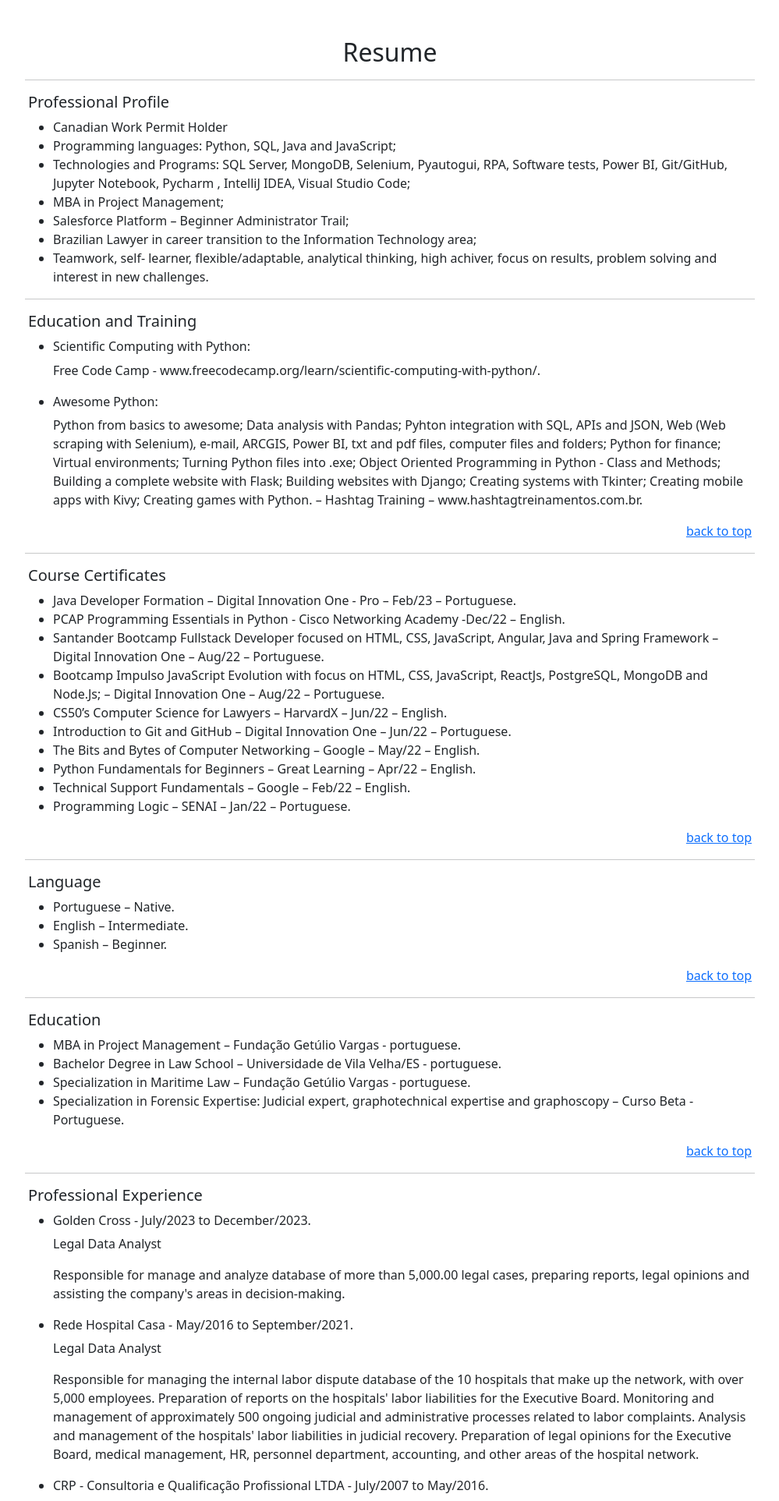
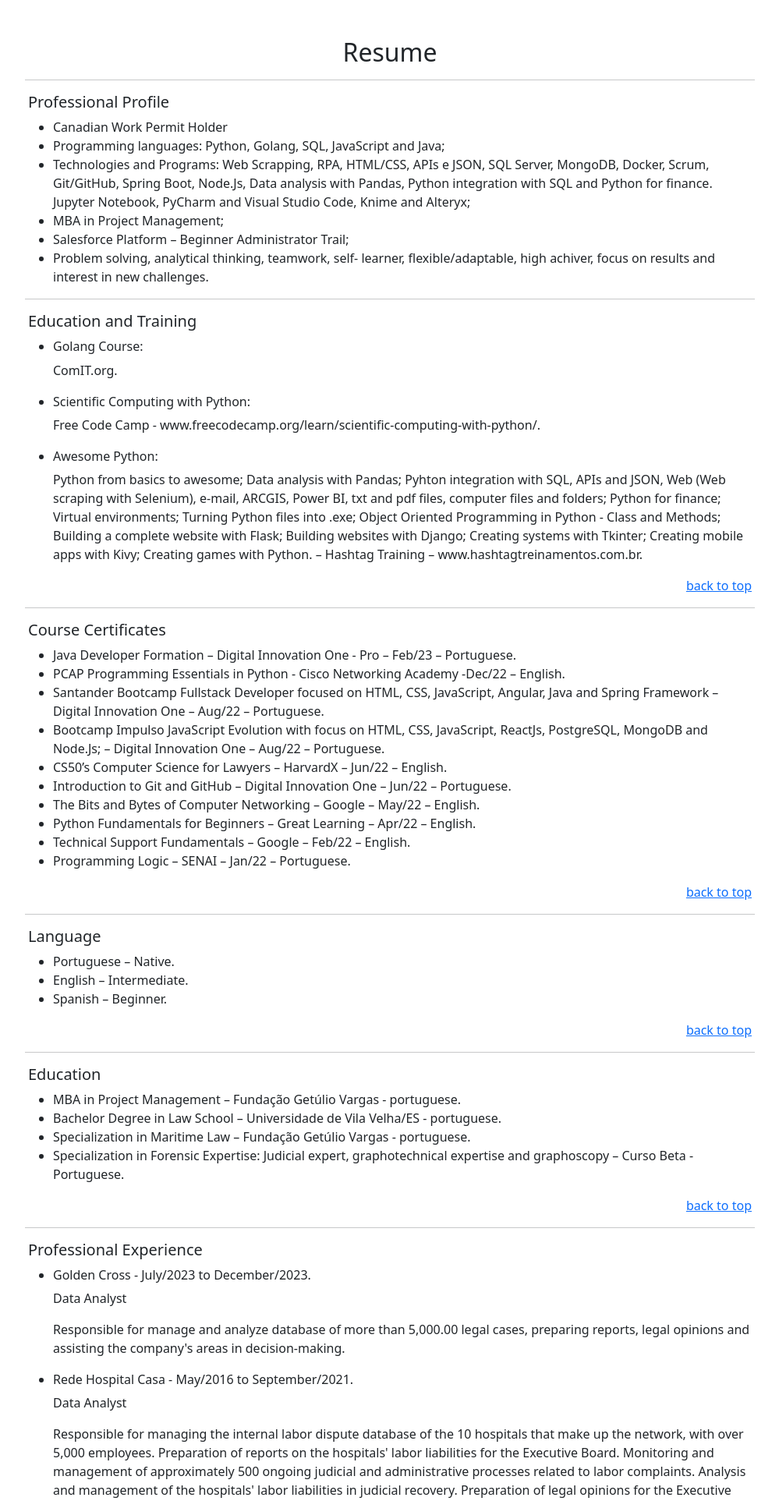
Before and after one commit to pcarpes/pedro_web_page, a Flask app: page /resume in a window 1280 px wide. Shown: the part 56-1981 px from the top of the page at 78% size, without its empty margins (140-1139 px from the left). Run offline with Flask 3, Linux system fonts and the light colour scheme.

Commit message:
Update resume.html
update resume

```diff
--- a/templates/resume.html
+++ b/templates/resume.html
@@ -9,12 +9,11 @@
     <div>
       <ul>
         <li>Canadian Work Permit Holder</li>
-        <li>Programming languages: Python, SQL, Java and JavaScript;</li>
-        <li>Technologies and Programs: SQL Server, MongoDB, Selenium, Pyautogui, RPA, Software tests, Power BI, Git/GitHub, Jupyter Notebook, Pycharm , IntelliJ IDEA, Visual Studio Code;   </li>
+        <li>Programming languages: Python, Golang, SQL, JavaScript and Java;</li>
+        <li>Technologies and Programs: Web Scrapping, RPA, HTML/CSS, APIs e JSON, SQL Server, MongoDB, Docker, Scrum, Git/GitHub, Spring Boot, Node.Js, Data analysis with Pandas, Python integration with SQL and Python for finance. Jupyter Notebook, PyCharm and Visual Studio Code, Knime and Alteryx;</li>
         <li>MBA in Project Management;</li>
         <li>Salesforce Platform – Beginner Administrator Trail;</li>
-        <li>Brazilian Lawyer in career transition to the Information Technology area;</li>
-        <li>Teamwork, self- learner, flexible/adaptable, analytical thinking, high achiver, focus on results, problem solving and interest in new challenges. </li>
+        <li>Problem solving, analytical thinking, teamwork, self- learner, flexible/adaptable, high achiver, focus on results and interest in new challenges. </li>
       </ul>
     </div>
   </div>
@@ -23,6 +22,9 @@
     <h5>Education and Training</h5>
     <div>
       <ul>
+        <li><h6>Golang Course:</h6>
+          <p>ComIT.org.</p>
+        </li>
         <li><h6>Scientific Computing with Python:</h6>
           <p>Free Code Camp -  www.freecodecamp.org/learn/scientific-computing-with-python/.</p>
         </li>
@@ -91,11 +93,11 @@
     <div>
       <ul>
         <li><h6>Golden Cross - July/2023 to December/2023.</h6>
-          <p>Legal Data Analyst</p>
+          <p>Data Analyst</p>
           <p>Responsible for manage and analyze database of more than 5,000.00 legal cases, preparing reports, legal opinions and assisting the company's areas in decision-making.</p>
         </li>
         <li><h6>Rede Hospital Casa - May/2016 to September/2021.</h6>
-          <p>Legal Data Analyst</p>
+          <p>Data Analyst</p>
           <p>Responsible for managing the internal labor dispute database of the 10 hospitals that make up the network, with over 5,000 employees. Preparation of reports on the hospitals' labor liabilities for the Executive Board. Monitoring and management of approximately 500 ongoing judicial and administrative processes related to labor complaints. Analysis and management of the hospitals' labor liabilities in judicial recovery. Preparation of legal opinions for the Executive Board, medical management, HR, personnel department, accounting, and other areas of the hospital network.</p>
         </li>
         <li><h6>CRP - Consultoria e Qualificação Profissional LTDA - July/2007 to May/2016.</h6>
```
